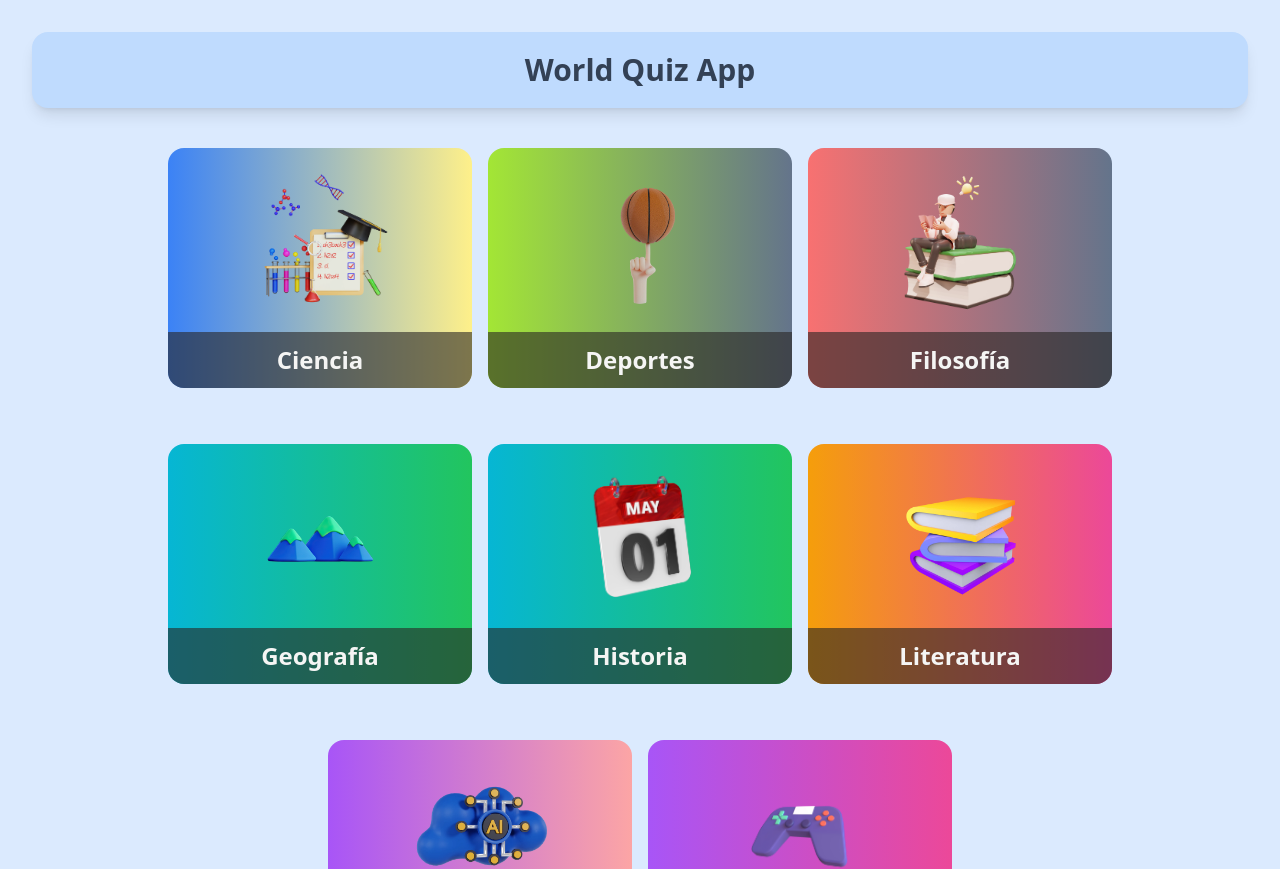
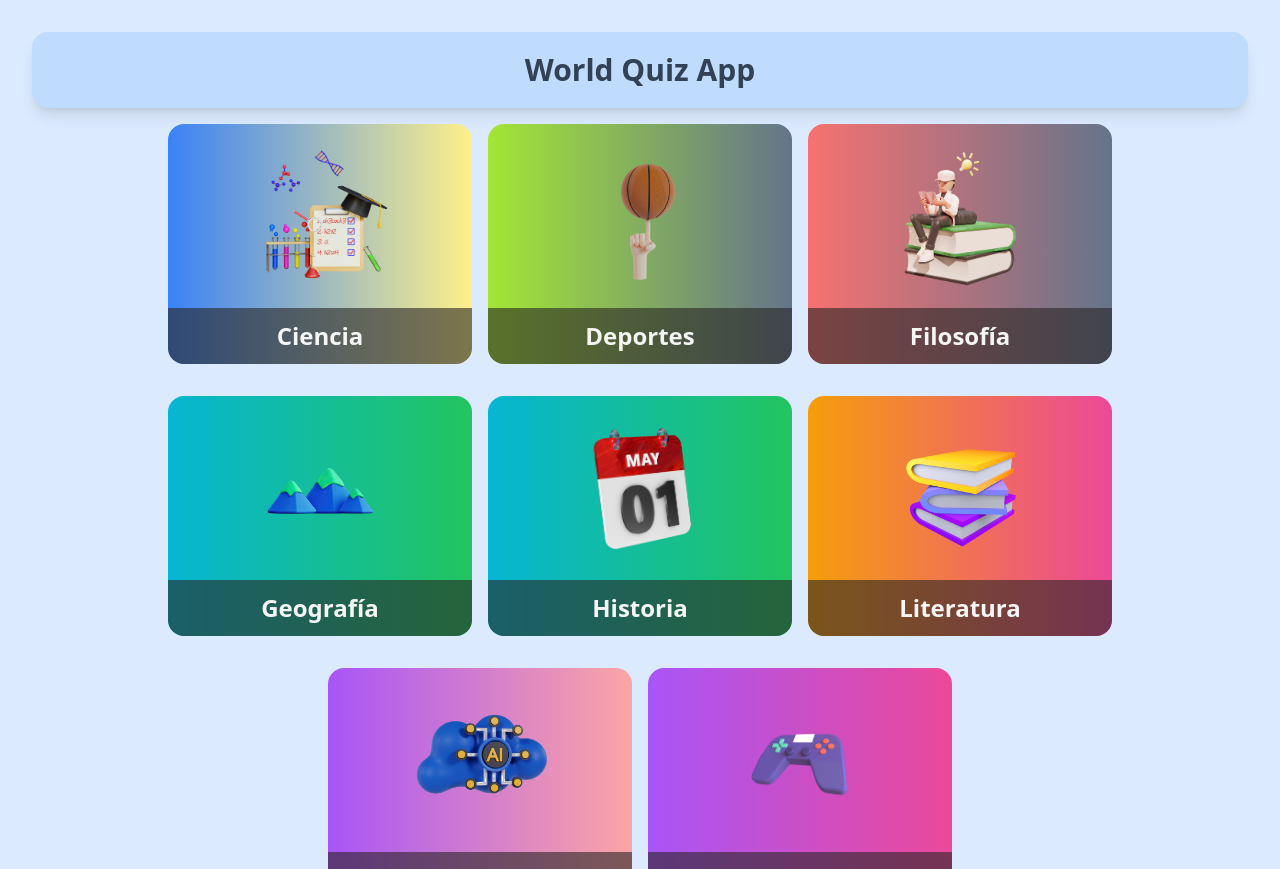
Before and after one commit to FranciscoFranco014/worldquiz, a React (Vite) app: page / in a window 1280 px wide. Shown: the top 869 px of the page. Built offline with nearby package versions, Linux system fonts and the light colour scheme.

Commit message:
change size of gap

```diff
--- a/src/components/CategoryCard.jsx
+++ b/src/components/CategoryCard.jsx
@@ -4,10 +4,10 @@ import { Link } from "react-router-dom"
 // eslint-disable-next-line react/prop-types
 export const CategoryCard = ({category, alt, src, gradientColor}) => {
     return(
-        <div className="  basis-1/4 flex-col  flex-wrap justify-center gap-4 mt-10">
+        <div className="  basis-1/4 flex-col  flex-wrap justify-center gap-2 mt-2">
             <Link
                 to={`/category/${category}`}
-                className={`grid bg-slate-500 rounded-2xl overflow-hidden bg-gradient-to-r ${gradientColor} transition-all hover:scale-105`}
+                className={`grid bg-slate-500 mt-2 rounded-2xl overflow-hidden bg-gradient-to-r ${gradientColor} transition-all hover:scale-105`}
             >
 
         <div className=" blur-load p-5 flex justify-center items-center " >
```
